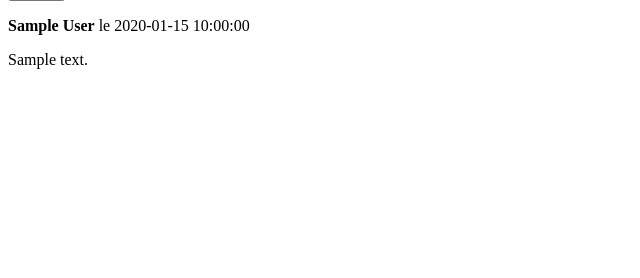
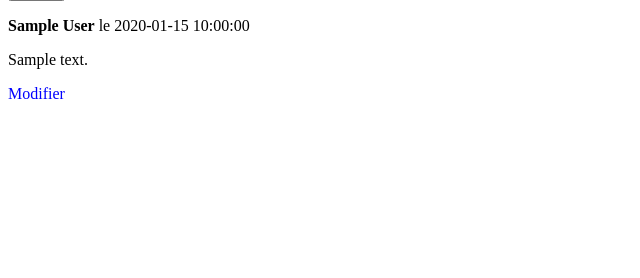
Before and after one commit to Cherifaaa/mvc-php, a PHP site: template P3C1et2/Code/blog/templates/post.php in a window 1280 px wide. Shown: the part 333-611 px from the top of the page, without its empty margins (0-640 px from the left). Run offline with PHP 8.4, Linux system fonts and the light colour scheme; the template is opened without the code that fills it: most values are stand-ins (such as "Sample title", 1, 10 or a date in 2020); a stand-in replaces the project's code that opens the database connection.

Commit message:
Modifiez les commentaires

```diff
--- a/P3C1et2/Code/blog/templates/post.php
+++ b/P3C1et2/Code/blog/templates/post.php
@@ -34,6 +34,7 @@
 <?php foreach ($comments as $comment) { ?>
     <p><strong><?= htmlspecialchars($comment->author); ?></strong> le <?= $comment->frenchCreationDate; ?></p>
     <p><?= nl2br(htmlspecialchars($comment->comment)); ?></p>
+    <a href="index.php?action=editComment&id=<?= $comment->id ?>">Modifier</a>
 <?php } ?>
 
 <?php $content = ob_get_clean(); ?>
```
Also changed, not shown: P3C1et2/Code/blog/templates/edit_comment.php (added).
